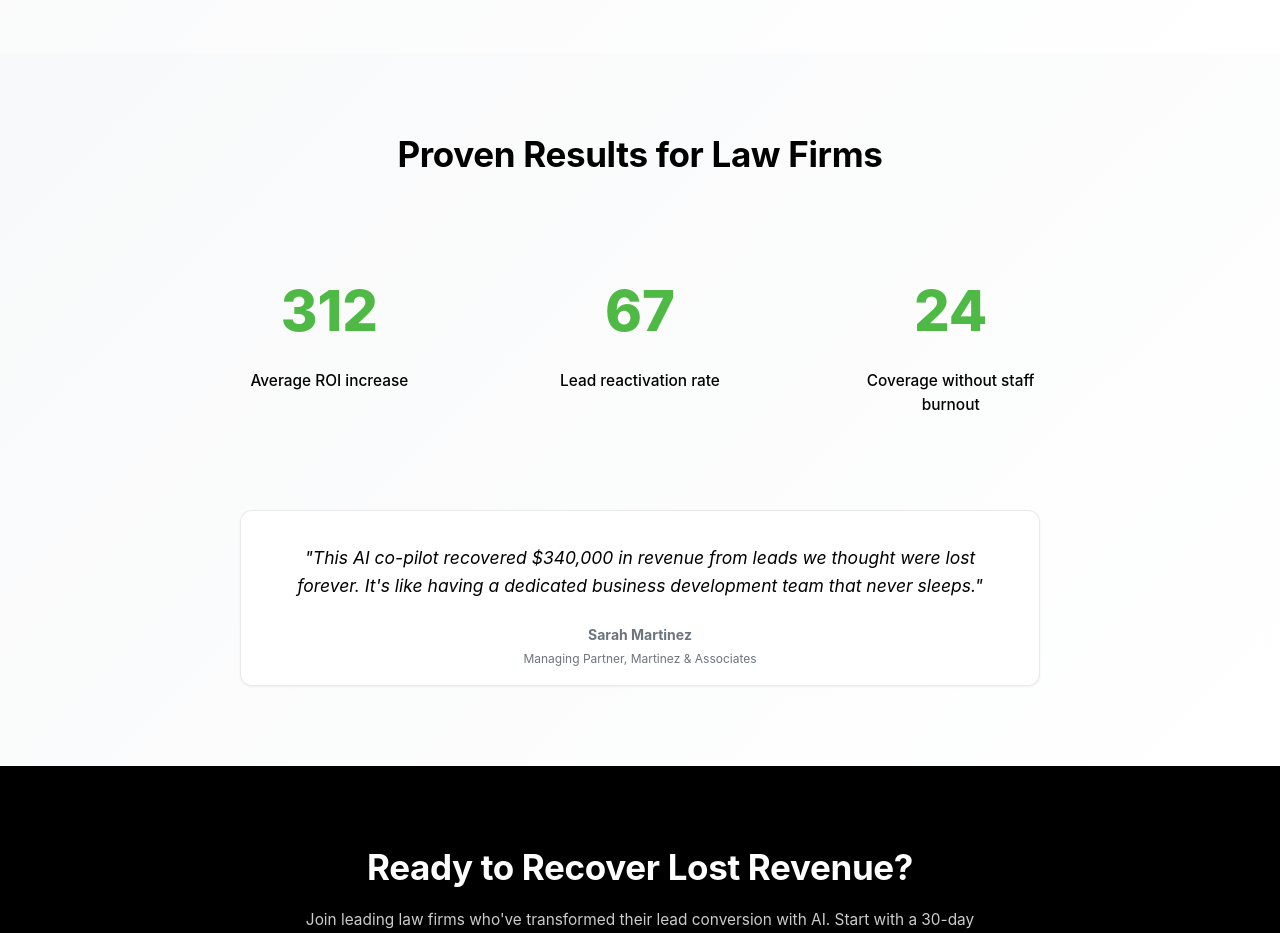
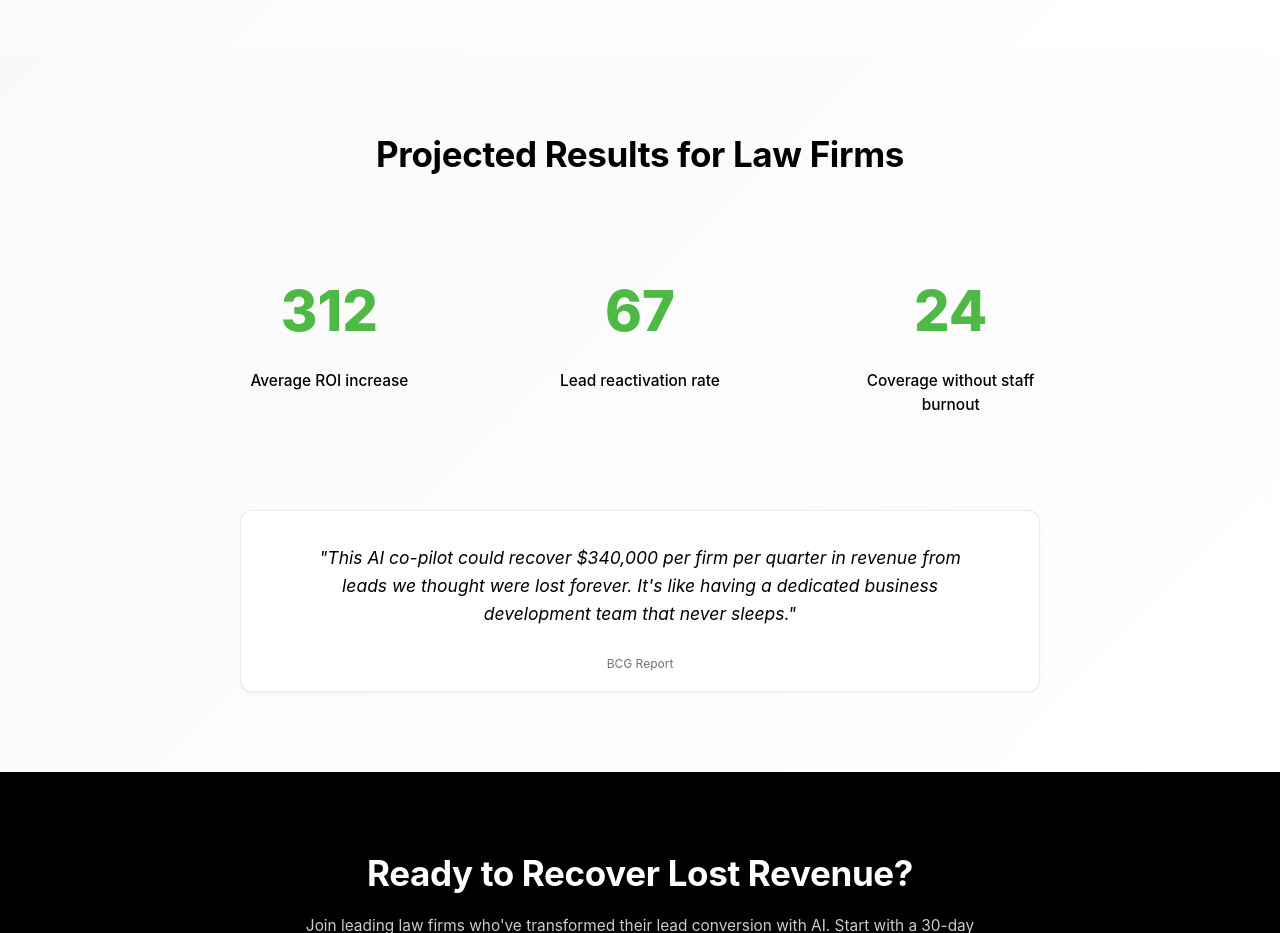
Before and after one commit to Aakash-234/Bindle, a plain HTML site: page index.html in a window 1280 px wide. Shown: the part 2160-3093 px from the top of the page. Drawn offline with nearby package versions, Linux system fonts and the light colour scheme.

Commit message:
Update index.html

```diff
--- a/index.html
+++ b/index.html
@@ -237,7 +237,7 @@
         <!-- Results Section -->
         <section class="results-section">
             <div class="container">
-                <h2 class="section-title">Proven Results for Law Firms</h2>
+                <h2 class="section-title">Projected Results for Law Firms</h2>
                 <div class="results-grid">
                     <div class="result-item">
                         <div class="result-number">312%</div>
@@ -255,11 +255,11 @@
                 <div class="testimonial-card card">
                     <div class="card__body">
                         <blockquote class="testimonial-quote">
-                            "This AI co-pilot recovered $340,000 in revenue from leads we thought were lost forever. It's like having a dedicated business development team that never sleeps."
+                            "This AI co-pilot could recover $340,000 per firm per quarter in revenue from leads we thought were lost forever. It's like having a dedicated business development team that never sleeps."
                         </blockquote>
                         <div class="testimonial-author">
-                            <strong>Sarah Martinez</strong><br>
-                            <span class="author-title">Managing Partner, Martinez & Associates</span>
+
+                            <span class="author-title">BCG Report </span>
                         </div>
                     </div>
                 </div>
```
